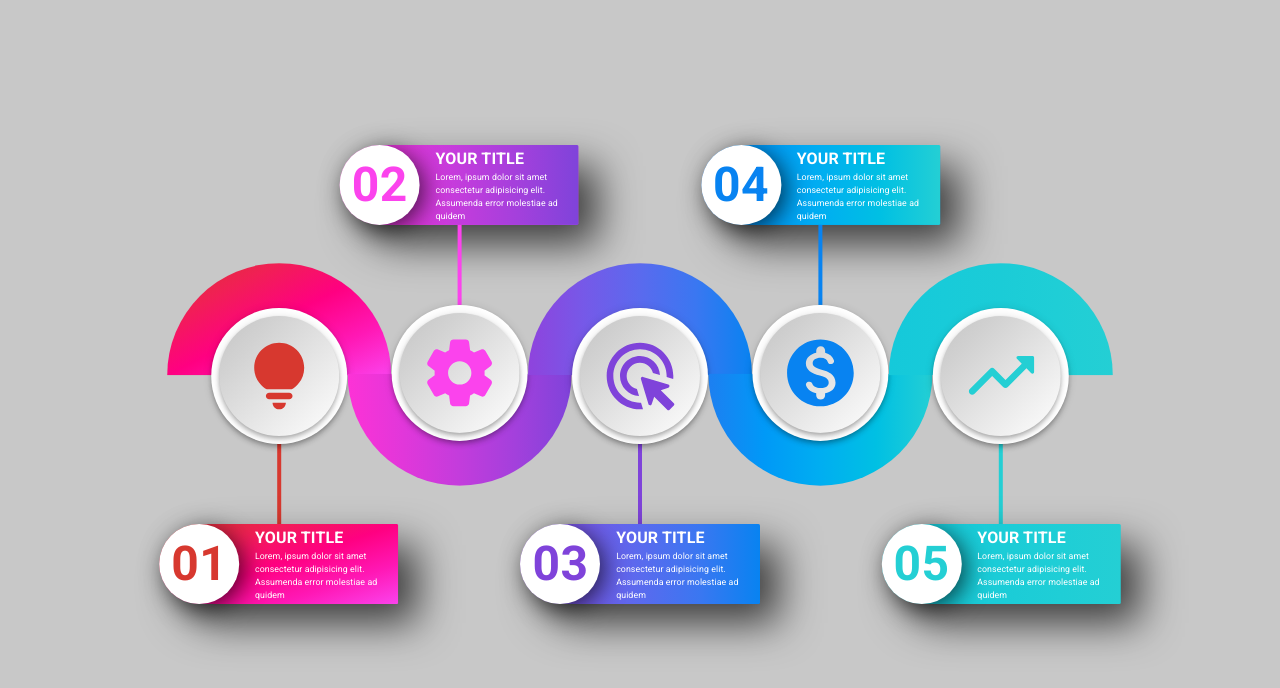
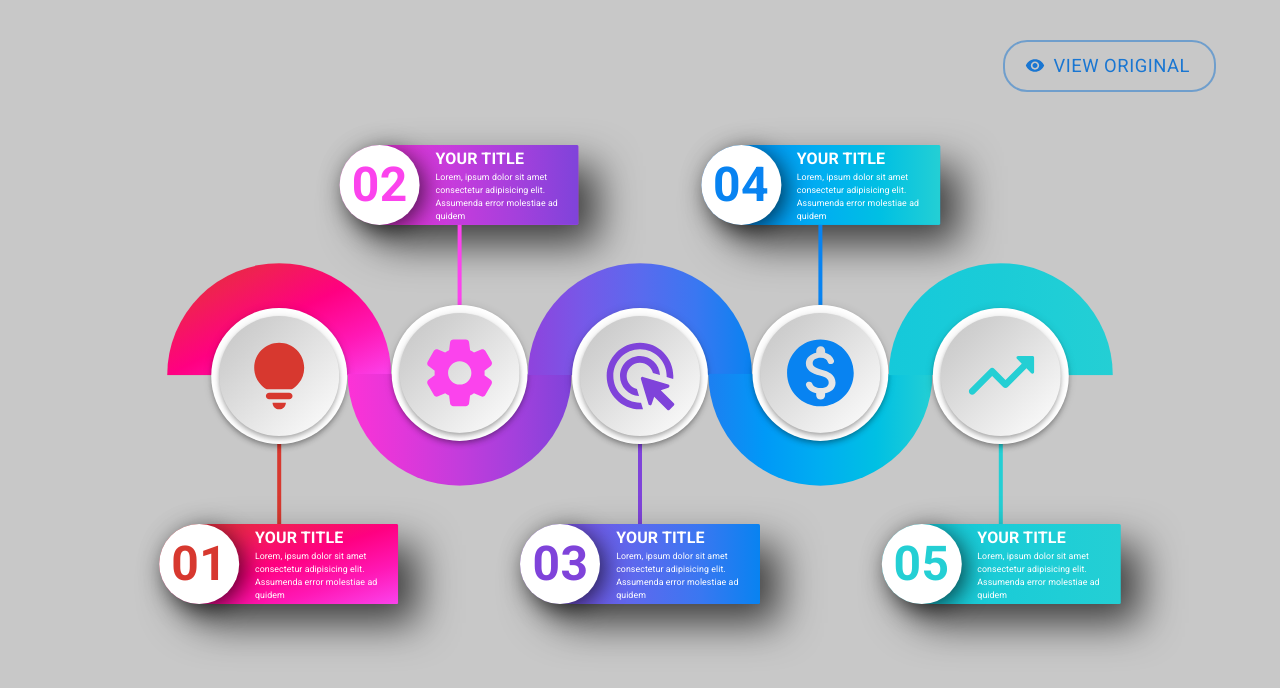
Before and after one commit to KOKUMUbooker/react-challenge, a React (Create React App) app: page / in a window 1280 px wide. Shown: the top 688 px of the page. Built offline with nearby package versions, Linux system fonts and the light colour scheme.

Commit message:
add modal for displaying original image

```diff
--- a/src/app.tsx
+++ b/src/app.tsx
@@ -1,8 +1,13 @@
-import { Box } from '@mui/material';
+import { useState } from 'react';
+import { Box, Button } from '@mui/material';
+import VisibilityRoundedIcon from '@mui/icons-material/VisibilityRounded';
 import { DarkBlueEntity, LightBlueEntity, PinkEntity } from './entities';
 import { PurpleEntity, RedEntity } from './entities';
+import { ImageDialogue } from './components';
 
 function App() {
+  const [showModal, setShowModal] = useState(false);
+
   return (
     <>
       <Box
@@ -14,12 +19,34 @@ function App() {
           alignItems: 'center',
         }}
       >
+        <Button
+          variant="outlined"
+          startIcon={<VisibilityRoundedIcon />}
+          onClick={() => setShowModal(true)}
+          sx={{
+            position: 'absolute',
+            borderWidth: '0.15rem',
+            top: '5%',
+            right: '5%',
+            borderRadius: '1.5rem',
+            paddingY: '.5rem',
+            paddingX: '1.5rem',
+            fontWeight: 400,
+            fontSize: '1.15rem',
+          }}
+        >
+          View original
+        </Button>
         <RedEntity styles={{ translate: '49% 0' }} />
         <PinkEntity styles={{ translate: '24.5%  -12.5%' }} />
         <PurpleEntity />
         <DarkBlueEntity styles={{ translate: '-24.5% -12.5%' }} />
         <LightBlueEntity styles={{ translate: '-49% 0' }} />
       </Box>
+      <ImageDialogue
+        showModal={showModal}
+        onClose={() => setShowModal(false)}
+      />
     </>
   );
 }
--- /dev/null
+++ b/src/components/image-dialogue.tsx
@@ -0,0 +1,45 @@
+import { Box, DialogContent, IconButton, Typography } from '@mui/material';
+import Dialog from '@mui/material/Dialog';
+import DialogTitle from '@mui/material/DialogTitle';
+import CloseRoundedIcon from '@mui/icons-material/CloseRounded';
+import original_img from '../assets/images/react-final-expectation.jpeg';
+
+interface ImageDialogueProps {
+  showModal: boolean;
+  onClose: () => void;
+}
+
+export function ImageDialogue({ showModal, onClose }: ImageDialogueProps) {
+  return (
+    <>
+      <Dialog maxWidth="md" open={showModal} onClose={onClose}>
+        <DialogTitle
+          style={{
+            display: 'flex',
+            justifyContent: 'space-between',
+            alignContent: 'center',
+            alignItems: 'center',
+          }}
+        >
+          <Typography style={{ fontWeight: 600, fontSize: '1.4rem' }}>
+            Original image
+          </Typography>
+          <IconButton
+            style={{ fontWeight: 600, fontSize: '1.4rem' }}
+            onClick={onClose}
+            aria-label="close"
+          >
+            <CloseRoundedIcon />
+          </IconButton>
+        </DialogTitle>
+        <DialogContent>
+          <img
+            src={original_img}
+            alt="original img"
+            style={{ width: '640px', height: '440px' }}
+          />
+        </DialogContent>
+      </Dialog>
+    </>
+  );
+}
--- a/src/components/index.ts
+++ b/src/components/index.ts
@@ -1,2 +1,3 @@
 export * from "./top-facing-element"
 export * from "./bottom-facing-element"
+export * from "./image-dialogue"
```
Also changed, not shown: src/assets/images/react-final-expectation.jpeg (renamed from react-final-expectation.jpeg).
